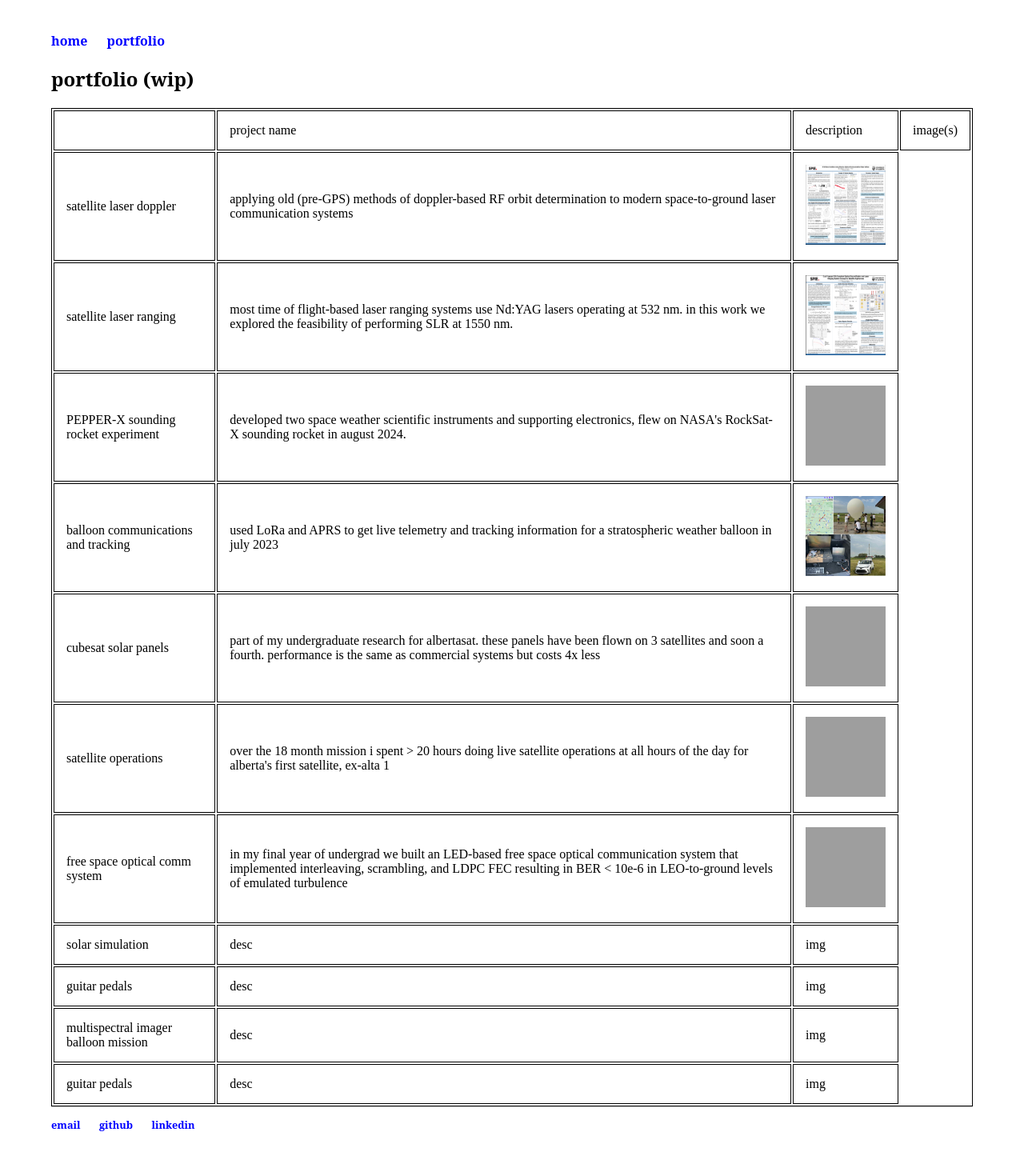
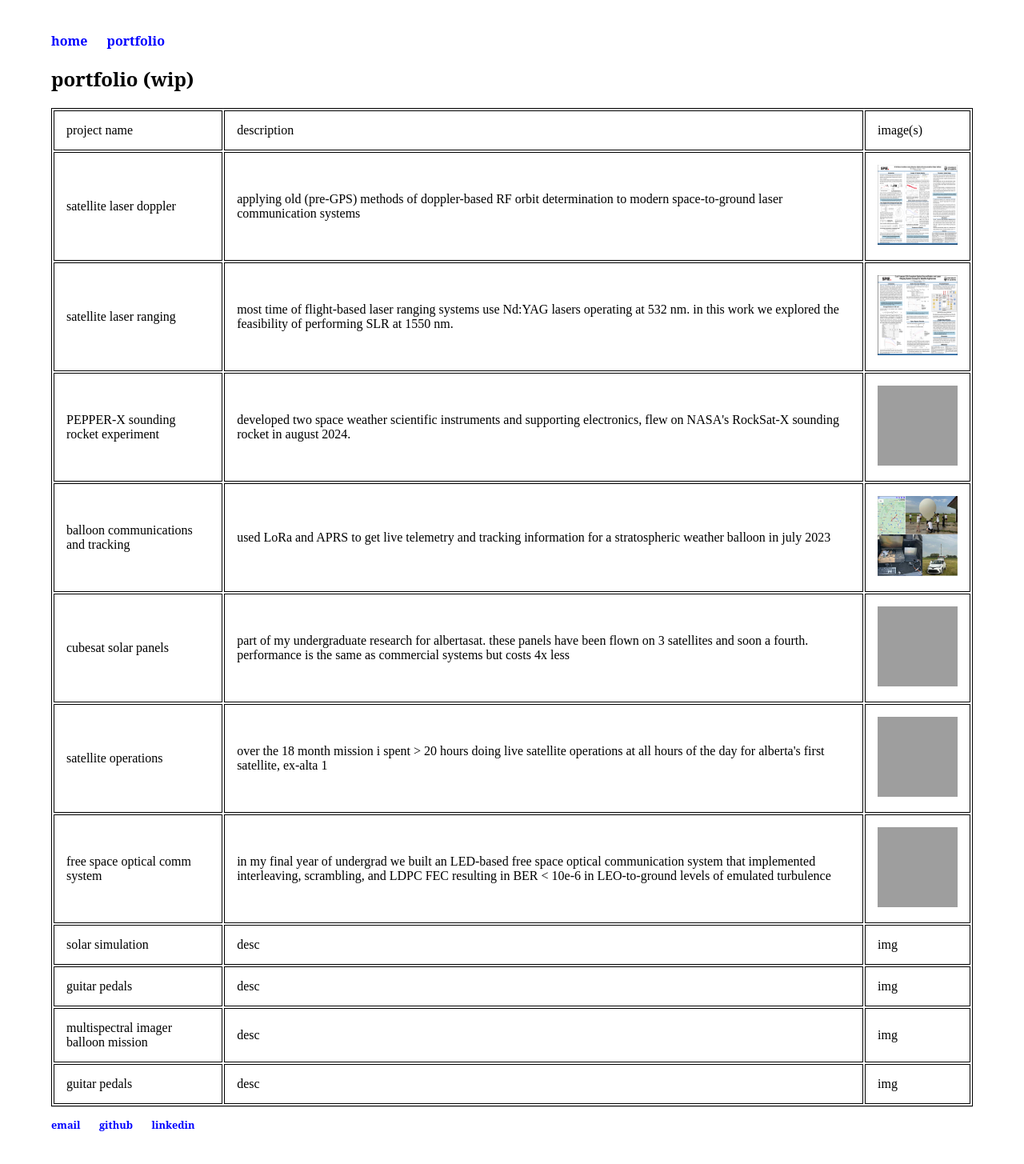
Before and after one commit to ehalliwe/ehalliwe.github.io, a Jekyll site: the page built from portfolio.html, in a window 1280 px wide. Shown: the whole page at 80% size. Built offline with Jekyll 4.4.1, drawn with Linux system fonts in a browser that asks for light colours; grey boxes are pictures that could not be loaded.

Commit message:
fixed table kruft

```diff
--- a/portfolio.html
+++ b/portfolio.html
@@ -6,11 +6,11 @@ title: erik halliwell
 
 	<h2>portfolio (wip)</h2>
 	<table>
-		<th>
+		<tr>
 			<td>project name</td>
 			<td>description</td>
 			<td>image(s)</td>
-		</th>
+		</tr>
 	  	<tr>
 	    	<td>satellite laser doppler</td>
 	    	<td>applying old (pre-GPS) methods of doppler-based RF orbit determination to modern space-to-ground laser communication systems</td>
```
